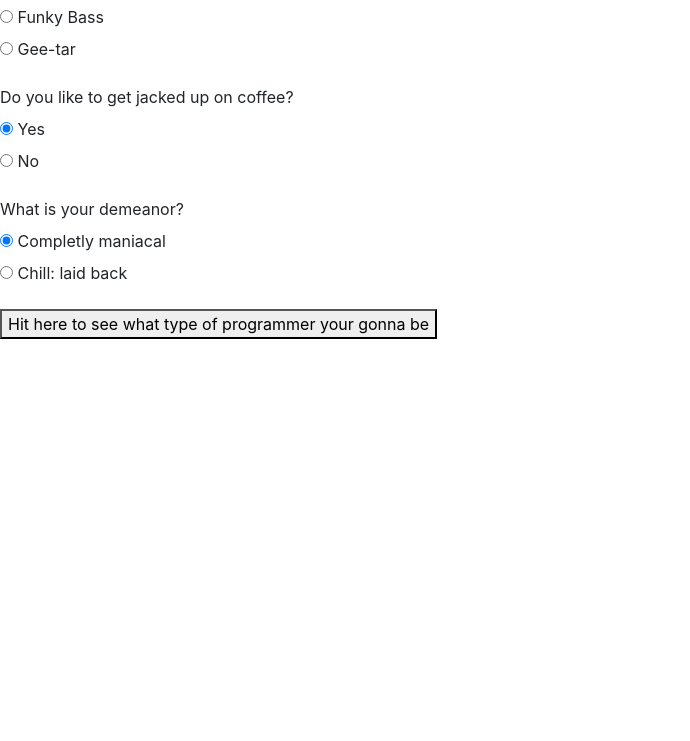
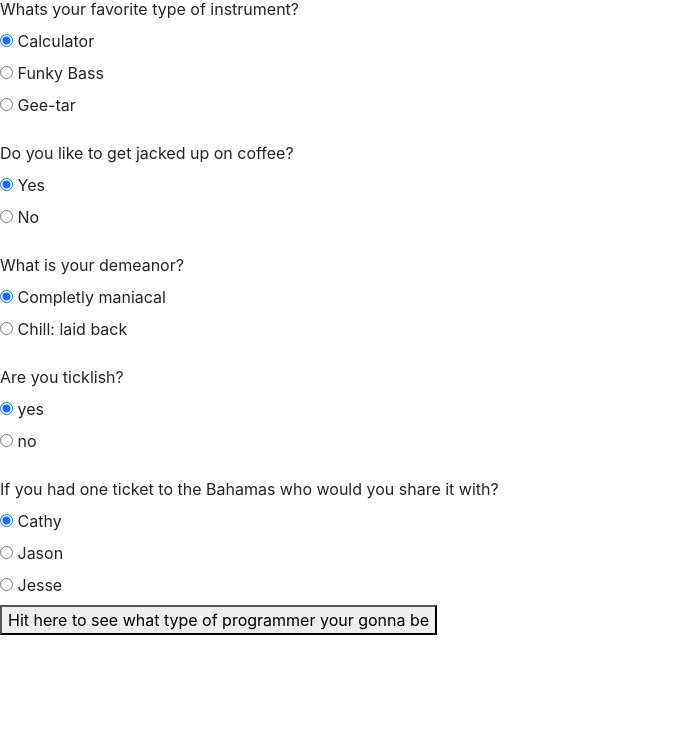
Before and after one commit to jessecallahan/programmingwebsite, a plain HTML site: page index.html in a window 1280 px wide. Shown: the part 59-800 px from the top of the page, without its empty margins (0-690 px from the left). Drawn offline with Linux system fonts and the light colour scheme.

Commit message:
get my website up to the bare minimum

```diff
--- a/css/styles.css
+++ b/css/styles.css
@@ -1,3 +1,3 @@
-#answer1, #answer2 {
+#answer1, #answer2, #answer3 {
   display: none;
 }
--- a/index.html
+++ b/index.html
@@ -7,6 +7,7 @@
   <title>So you wanna be a programmer?</title>
 </head>
 <body>
+  <h1>So you wanna be a programmer?</h1>
   <form>
     <label for="instrument">Whats your favorite type of instrument?</label>
     <div>
@@ -58,12 +59,47 @@
       </label>
     </div>
   </form>
+  <form>
+    <label for="tickle">Are you ticklish?</label>
+    <div>
+      <label>
+        <input type="radio" name="ticklename" value="1" checked>
+        yes
+      </label>
+    </div>
+    <div>
+      <label>
+        <input type="radio" name="ticklename" value="2">
+        no
+      </label>
+    </div>
+  </form>
+    <label for="trip">If you had one ticket to the Bahamas who would you share it with?</label>
+    <div>
+      <label>
+        <input type="radio" name="tripname" value="1" checked>
+        Cathy
+      </label>
+    </div>
+    <div>
+      <label>
+        <input type="radio" name="tripname" value="2">
+        Jason
+      </label>
+    </div>
+    <div>
+      <label>
+        <input type="radio" name="tripname" value="3">
+        Jesse
+      </label>
+    </div>
+  </form>
 
   <button type="button" name="button">Hit here to see what type of programmer your gonna be</button>
 
 
   <div>
-    <!--ignore reference <span class="wrestler"></span>
+    <!--ignore reference <span class="instrument"></span>
     <span class="coffee"></span> -->
 
   </div>
@@ -88,6 +124,13 @@
         <img src="img/bootsy.jpg" alt="">
 
       </div>
+
+      <div id="answer3">
+
+        FLASHLIGHT! youre ready to funk with Python!
+        <img src="img/DrFunkenstein.jpg" alt="">
+
+      </div>
     </div>
   </body>
   </html>
--- a/js/scripts.js
+++ b/js/scripts.js
@@ -5,19 +5,27 @@ $(document).ready(function() {
 var instrument = $("input:radio[name=instrumentname]:checked").val();
 var coffee = $("input:radio[name=coffeename]:checked").val();
 var demeanor = $("input:radio[name=demeanorname]:checked").val();
+var trip = $("input:radio[name=tripname]:checked").val();
 var instrument = parseInt(instrument)
 var coffee = parseInt(coffee)
 var demeanor = parseInt(demeanor)
+var trip = parseInt(trip)
 
 
 // my reference
-// $(".wrestler").text(wrestler)
+// $(".instrument").text(istrument)
 // $(".coffee").text(coffee)
 if (instrument === 1 && coffee === 1 && demeanor === 1) {
   $('#answer1').show();
-}else  {
+}else {
   $('#answer2').show();
   }
+  if (trip === 3) {
+    $('#answer3').show();
+    $('#answer1').hide();
+    $('#answer2').hide();
+  }
+
 
 
 
```
Lines whose indentation alone changed are shown as unchanged.
